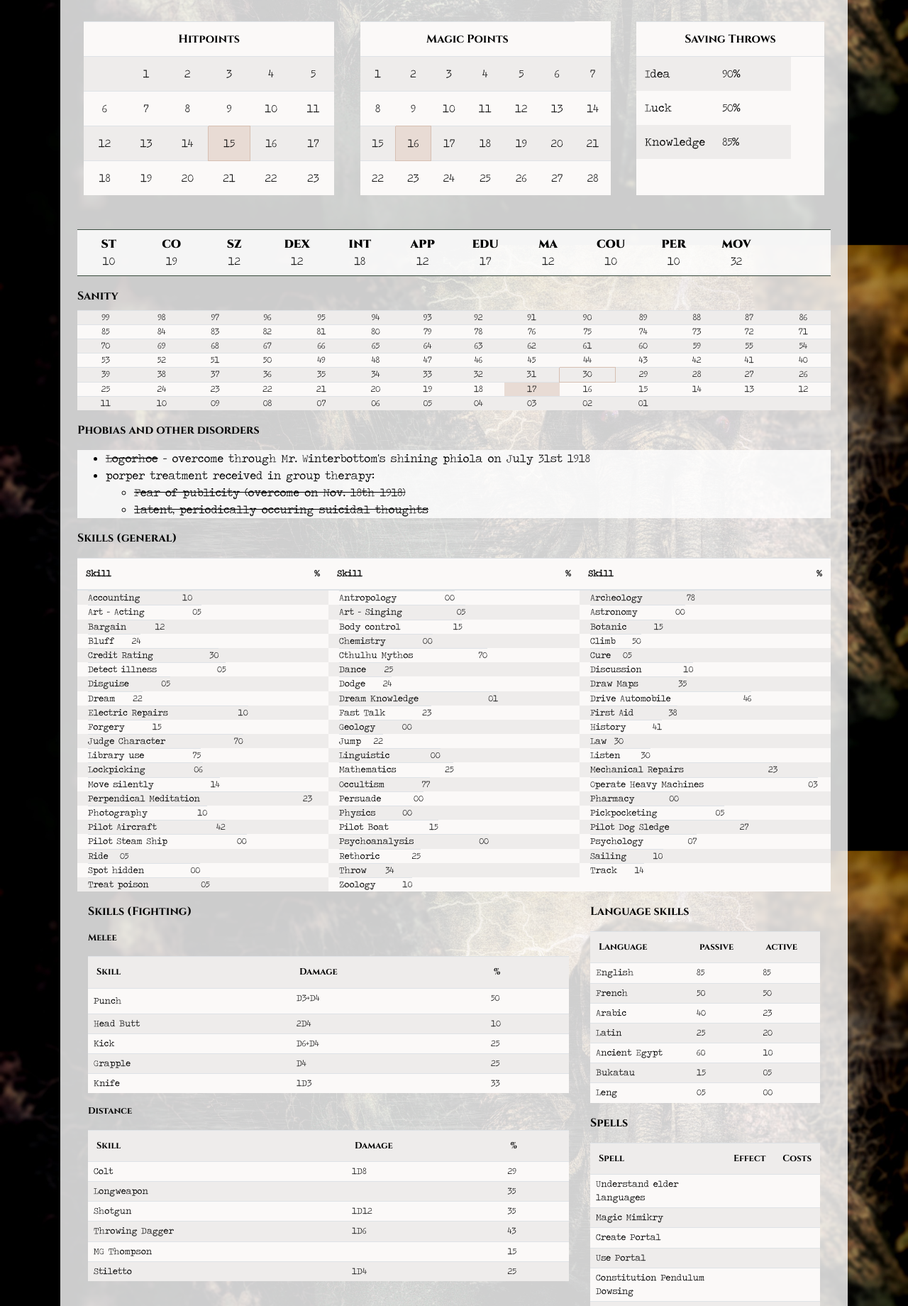
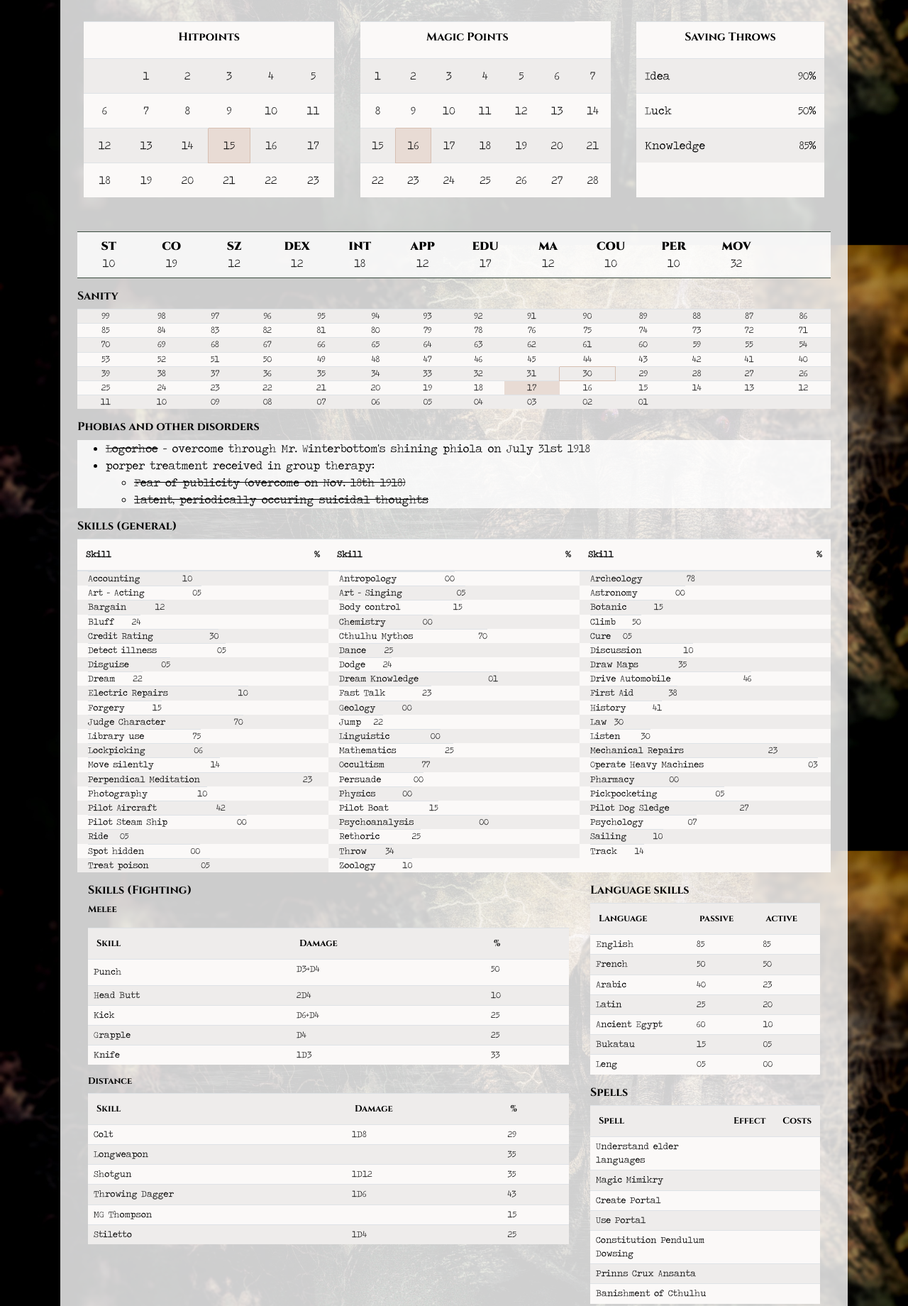
Before and after one commit to FeliOdras/Cthulhupark-Character-Manager, a website: page playerChars/lordcarnarvon.html in a window 1280 px wide. Shown: the part 508-2348 px from the top of the page at 71% size. Drawn offline with nearby package versions, Linux system fonts and the light colour scheme.

Commit message:
Adjustments for print output

```diff
--- a/assets/scss/custom-style.scss
+++ b/assets/scss/custom-style.scss
@@ -14,7 +14,7 @@
 
 #main-content {
     max-width: 960px;
-    margin:auto;
+    margin: auto;
 }
 
 .w-33 {
@@ -24,3 +24,7 @@
 img {
     max-width: 100%;
 }
+
+.page-break-before {
+    page-break-before: always;
+}
--- a/playerChars/lordcarnarvon.html
+++ b/playerChars/lordcarnarvon.html
@@ -141,7 +141,9 @@
                 <table class="hitPoints table-striped table-light table col-lg-4 col-lg-4 col-md-5 col-12 text-center mx-md-2">
                     <thead>
                         <tr>
-                            <td colspan="6" class="headline font-weight-bold text-center">Hitpoints</td>
+                            <td colspan="6" class="text-center">
+                                <h2 class="headline h6">Hitpoints</h2>
+                            </td>
                         </tr>
                     </thead>
                     <tbody>
@@ -182,7 +184,9 @@
                 <table class="magicPoints table-striped table-light table col-lg-4 col-md-5 col-12 p-2 text-center mx-md-2">
                     <thead>
                         <tr>
-                            <td colspan="6" class="headline font-weight-bold text-center">Magic Points</td>
+                            <td colspan="6" class="text-center">
+                                <h2 class="headline h6">Magic Points</h2>
+                            </td>
                         </tr>
                     </thead>
                     <tbody>
@@ -227,21 +231,23 @@
                 <table class="savingThrows table-striped table-light table col-lg-3 col-sm-12 p-2 mx-md-2">
                     <thead>
                         <tr>
-                            <td colspan="6" class="headline font-weight-bold text-center border-bottom">Saving Throws</td>
+                            <td colspan="6" class="text-center">
+                                <h2 class="headline h6">Saving Throws</h2>
+                            </td>
                         </tr>
                     </thead>
-                    <tbody class="flex-row d-flex d-lg-table">
+                    <tbody class="flex-row d-flex flex-lg-column">
                         <tr class="flex-md-grow-1">
-                            <td class="border-0 w-50">Idea</td>
-                            <td class="border-0 w-50">90%</td>
+                            <td class="w-100">Idea</td>
+                            <td>90%</td>
                         </tr>
                         <tr class="flex-grow-1">
-                            <td class="border-0 w-50">Luck</td>
-                            <td class="border-0 w-50">50%</td>
+                            <td class="w-100">Luck</td>
+                            <td>50%</td>
                         </tr>
                         <tr class="flex-md-grow-1">
-                            <td class="border-0 w-50">Knowledge</td>
-                            <td class="border-0 w-50">85%</td>
+                            <td class="w-100">Knowledge</td>
+                            <td>85%</td>
                         </tr>
                     </tbody>
                 </table>
@@ -305,7 +311,7 @@
                 </div>
             </section>
             <section class="sanity">
-                <div class="headline mt-3 mb-2">Sanity</div>
+                <h2 class="headline mt-3 mb-2 h6">Sanity</h2>
                 <table class="table small table-striped w-100 tableSanity table-light text-center no-padding">
                     <tbody>
                         <tr>
@@ -424,7 +430,7 @@
                 </table>
             </section>
             <section class="phobiaDisorder">
-                <p class="headline">Phobias and other disorders</p>
+                <h3 class="headline h6">Phobias and other disorders</h3>
                 <div class="phobiaDisorderContent bg-trans-light">
                     <ul>
                         <li><strike>Logorhoe</strike> - overcome through Mr. Winterbottom's shining phiola on July
@@ -438,8 +444,8 @@
                     </ul>
                 </div>
             </section>
-            <section class="charSkills">
-                <p class="headline">Skills (general)</p>
+            <section class="charSkills page-break-before">
+                <h2 class="headline h6">Skills (general)</h2>
                 <table class="tableSkillsGeneral table small table-light table-striped no-padding">
                     <thead>
                         <tr class="d-md-flex">
@@ -704,7 +710,7 @@
                 </table>
                 <div class="d-lg-flex">
                     <div class="skillTable skillFight col-12 col-lg-8">
-                        <p class="headline">Skills (Fighting)</p>
+                        <h2 class="headline h6">Skills (Fighting)</h2>
                         <p class="headline small">Melee</p>
                         <table class="tableSkillsFight table table-light table-striped small">
                             <tr class="headline">
@@ -738,7 +744,7 @@
                                 <td class="px-2 py-1">33</td>
                             </tr>
                         </table>
-                        <p class="headline small">Distance</p>
+                        <h3 class="headline h6 small">Distance</h3>
                         <table class="tableSkillsFight table table-light table-striped small">
                             <tr class="headline">
                                 <th>Skill</th>
@@ -777,8 +783,8 @@
                             </tr>
                         </table>
                     </div>
-                    <div class="skillTable skillLangMagic col-12 col-lg-4">
-                        <p class="headline">Language skills</p>
+                    <div class="skillTable skillLangMagic col-12 col-lg-4 page-break-before">
+                        <h2 class="headline h6">Language skills</h2>
                         <table class="table table-light table-striped small">
                             <tr class="headline">
                                 <th>Language</th>
@@ -821,7 +827,7 @@
                                 <td class="px-2 py-1">00</td>
                             </tr>
                         </table>
-                        <p class="headline">Spells</p>
+                        <h2 class="headline h6">Spells</h2>
                         <table class="table table-light table-striped small">
                             <tr class="headline">
                                 <th>Spell</th>
@@ -867,8 +873,5 @@
                     </div>
                 </div>
             </section>
-        </article>
-    </main>
-</body>
-
-</html>
+            <section class="charEquipment">
+                < </section> </article> </main> </body> </html>
```
Also changed, not shown: assets/css/custom-style.css.
